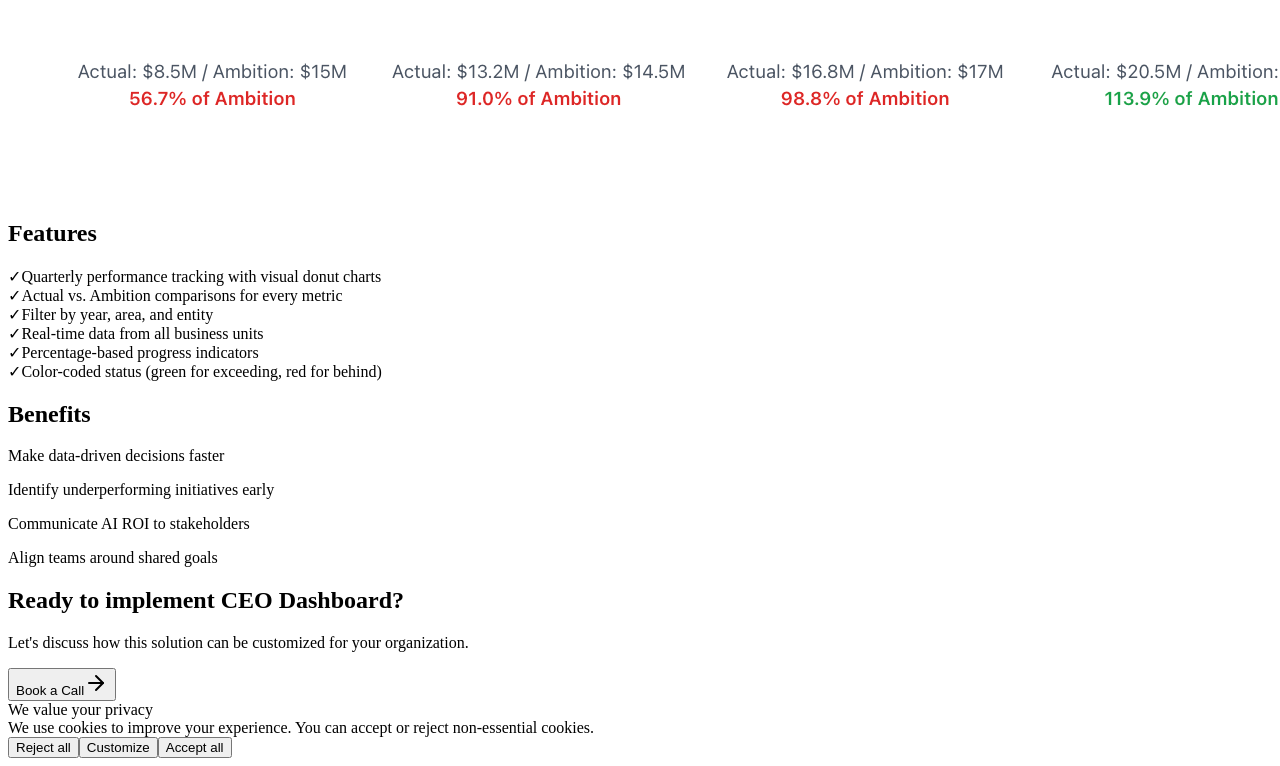
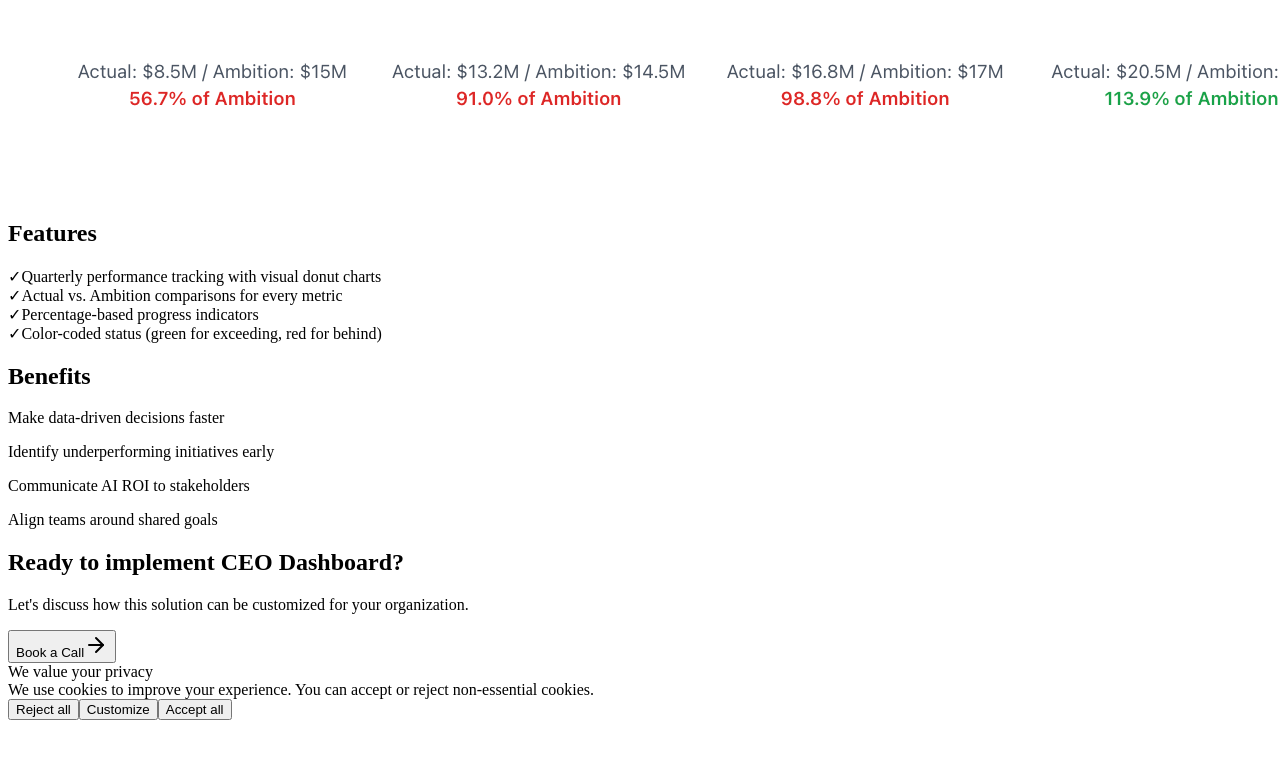
Before and after one commit to CyberTud/dashexecs-web, a React (Vite) app: page /solutions/ceo-dashboard in a window 1280 px wide. Shown: the part 1492-2258 px from the top of the page. After the commit the page ends 2220 px from the top, so only its background shows below. Built offline with nearby package versions, Linux system fonts and the light colour scheme; the HTML template or start-up script is replaced by a standard one.

Commit message:
Remove 'Filter by year, area, and entity' and 'Real-time data' features from CEO Dashboard

```diff
--- a/src/pages/SolutionPage.tsx
+++ b/src/pages/SolutionPage.tsx
@@ -15,8 +15,6 @@ const solutions = {
     features: [
       'Quarterly performance tracking with visual donut charts',
       'Actual vs. Ambition comparisons for every metric',
-      'Filter by year, area, and entity',
-      'Real-time data from all business units',
       'Percentage-based progress indicators',
       'Color-coded status (green for exceeding, red for behind)',
     ],
```
